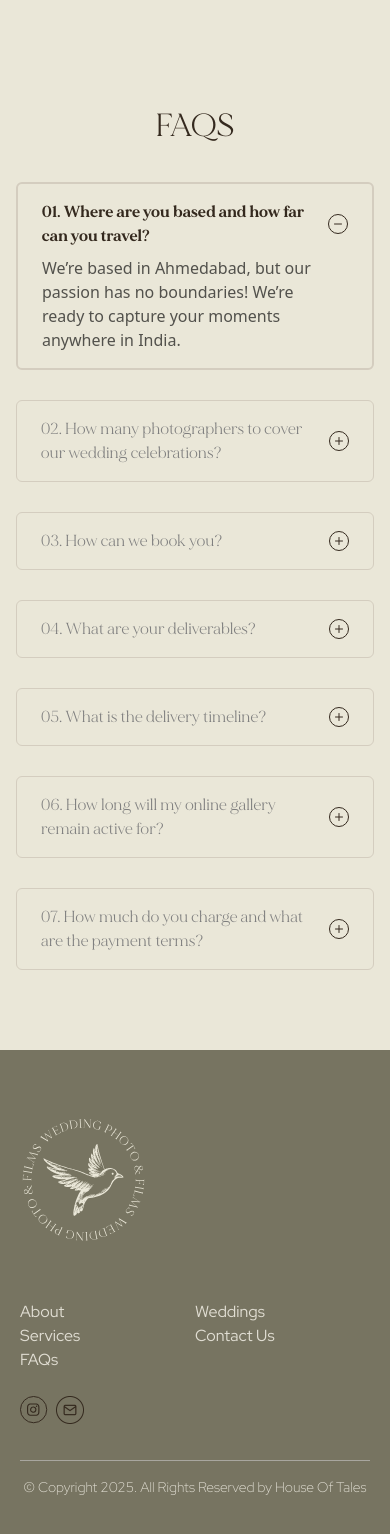
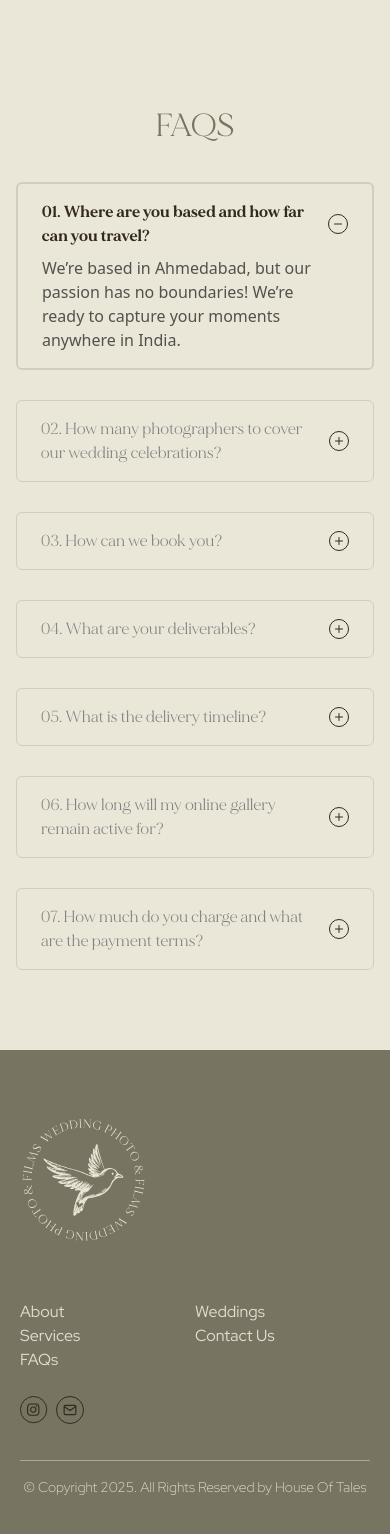
Before and after one commit to werahul/house_of_tales, a Next.js app: page / in a window 390 px wide. Shown: the part 7787-9321 px from the top of the page. Built offline with nearby package versions, Linux system fonts and the light colour scheme.

Commit message:
bugs fixx

```diff
--- a/components/FAQSection.tsx
+++ b/components/FAQSection.tsx
@@ -56,7 +56,7 @@ const FAQSection: React.FC = () => {
       viewport={{ once: true }}
       className="w-full  lg:pt-16 pt-20 lg:pb-[100px] pb-20 px-4"
     >
-      <h2 className="lg:text-[47px] text-[32px] mirage text-[#34291E] text-center mb-8">FAQS</h2>
+      <h2 className="lg:text-[47px] text-[32px] mirage text-[#777461] text-center mb-8">FAQS</h2>
       <div className="max-w-3xl mx-auto space-y-[30px]">
         {faqs.map((faq, index) => (
           <motion.div
--- a/components/Footer.tsx
+++ b/components/Footer.tsx
@@ -87,14 +87,14 @@ const Footer = () => {
               <div className="relative w-8 h-8 group cursor-pointer">
                 {/* Outline Icon (default) */}
                 <img
-                  src="/Images/mail.png"
+                  src="/Images/mail.svg"
                   alt="Mail Icon"
                   className="absolute inset-0 w-[28px] h-[28px] transition-opacity duration-300 ease-in-out opacity-100 group-hover:opacity-0"
                 />
 
                 {/* Filled Icon (on hover) */}
                 <img
-                  src="/Images/mailFilled.png"
+                  src="/Images/mailFilled.svg"
                   alt="Mail Icon Filled"
                   className="absolute inset-0 w-[28px] h-[28px] transition-opacity duration-300 ease-in-out opacity-0 group-hover:opacity-100"
                 />
```
Also changed, not shown: components/Header.tsx (line endings or trailing spaces), public/Images/mail.svg, public/Images/mailFilled.svg.
